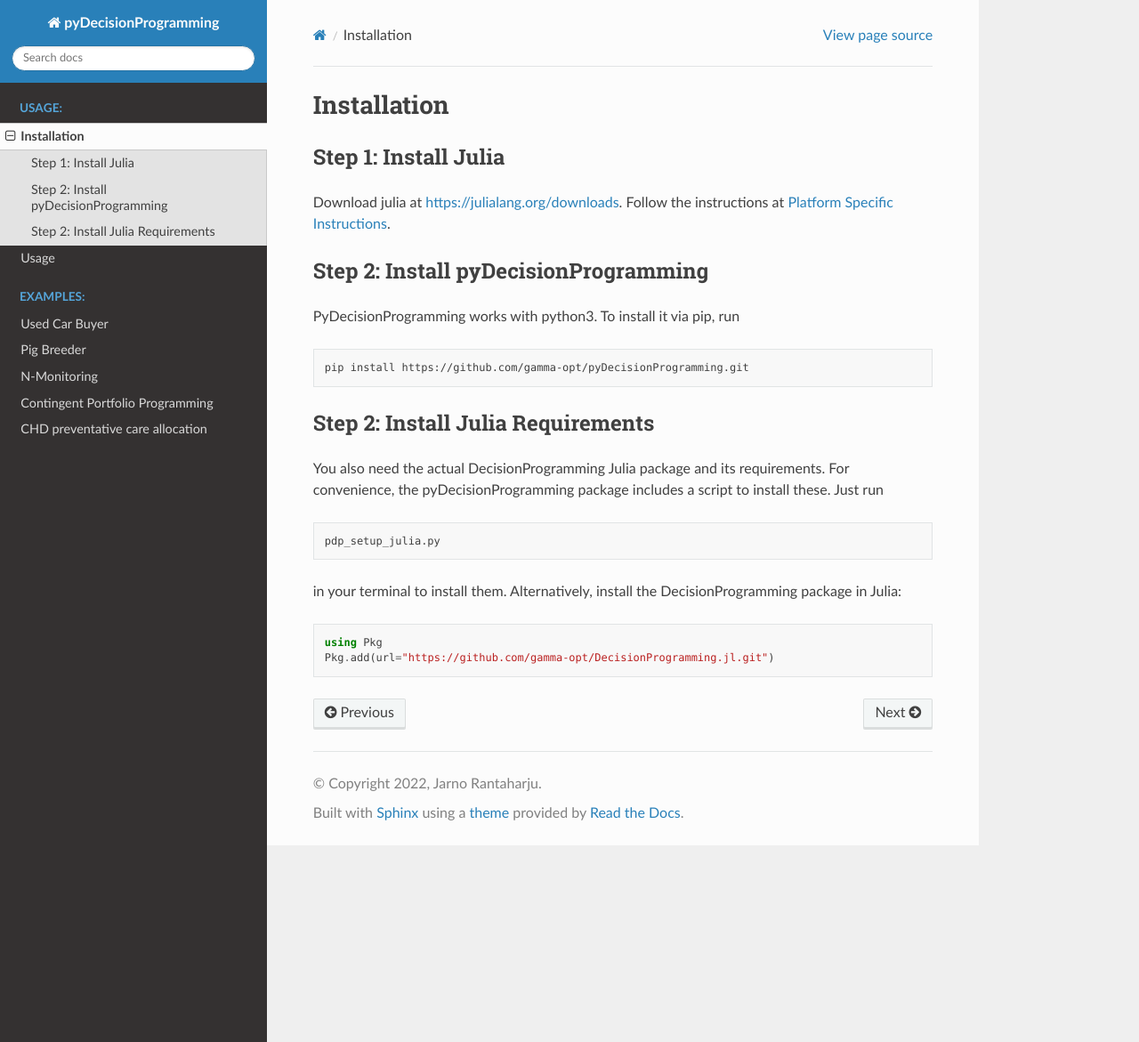
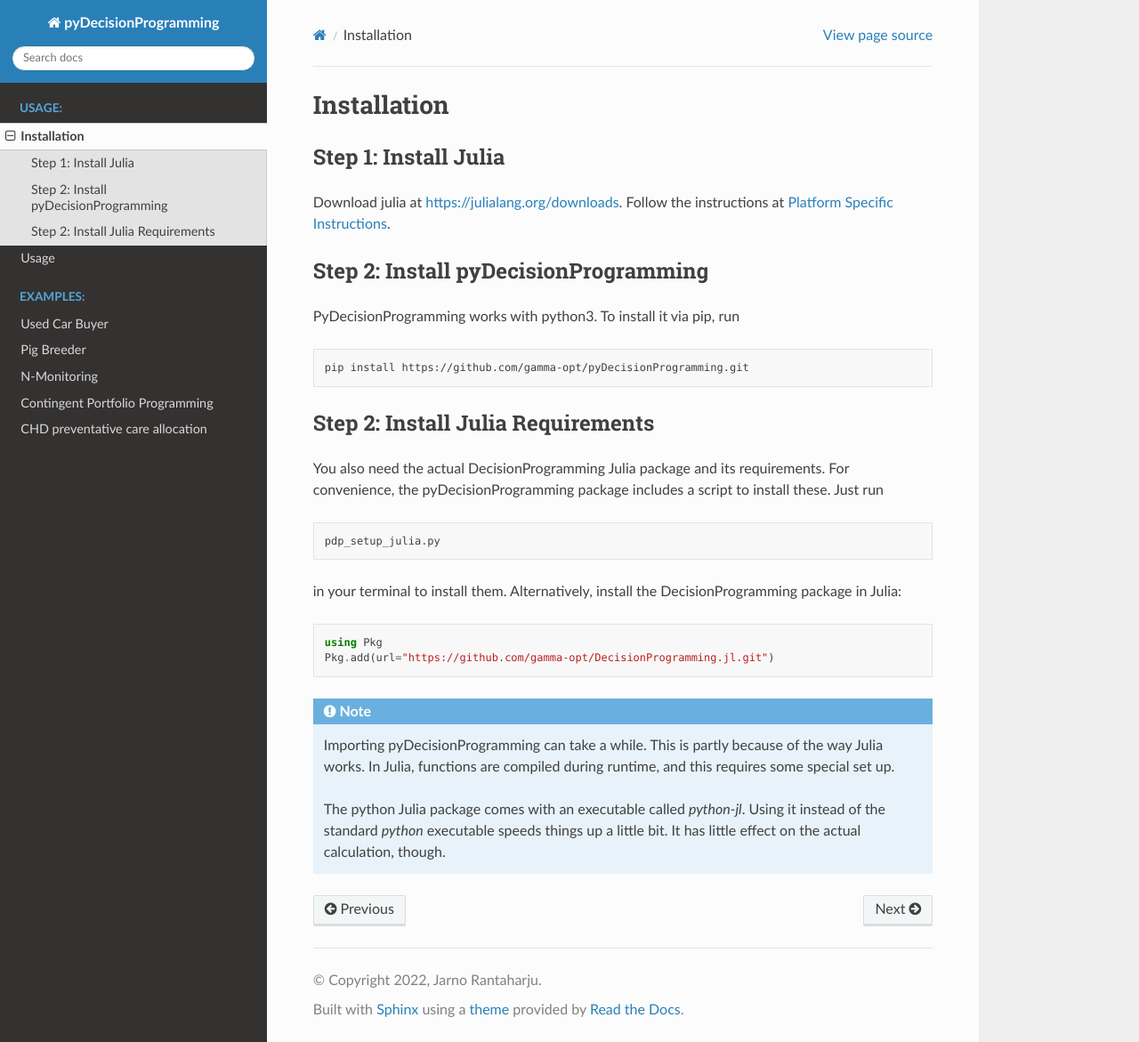
Before and after one commit to gamma-opt/pyDecisionProgramming, a Sphinx documentation site: the page built from docs/quickstart.rst, in a window 1280 px wide and 1171 px high. Shown: the whole window at 89% size. Built offline with Sphinx 7.4.7 and the Read the Docs theme 2.0.0, drawn with Linux system fonts in a browser that asks for light colours.

Commit message:
Add a note about python-jl to quickstart

```diff
--- a/docs/quickstart.rst
+++ b/docs/quickstart.rst
@@ -40,3 +40,16 @@
 
   using Pkg
   Pkg.add(url="https://github.com/gamma-opt/DecisionProgramming.jl.git")
+
+
+.. note::
+  Importing pyDecisionProgramming can take a while.
+  This is partly because of the way Julia works.
+  In Julia, functions are compiled during runtime,
+  and this requires some special set up.
+
+  The python Julia package comes with an
+  executable called `python-jl`. Using it instead
+  of the standard `python` executable speeds things
+  up a little bit. It has little effect on the
+  actual calculation, though.
```
